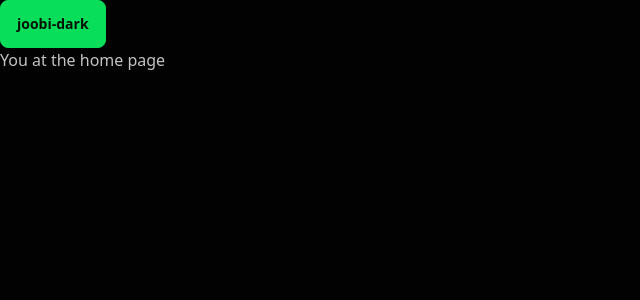
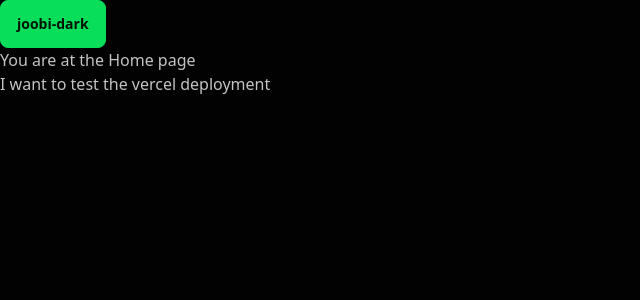
Before and after one commit to kepsteen/joobi-v2, a Next.js app: page /home in a window 1280 px wide. Shown: the top 300 px of the page, without its empty margins (0-640 px from the left). Built offline with nearby package versions, Linux system fonts and the light colour scheme; no server answers.

Commit message:
made a change

```diff
--- a/app/home/page.tsx
+++ b/app/home/page.tsx
@@ -1,3 +1,8 @@
 export default function Home() {
-	return <h1>You at the home page</h1>;
+	return (
+		<>
+			<h1>You are at the Home page</h1>
+			<h2>I want to test the vercel deployment </h2>
+		</>
+	);
 }
```
